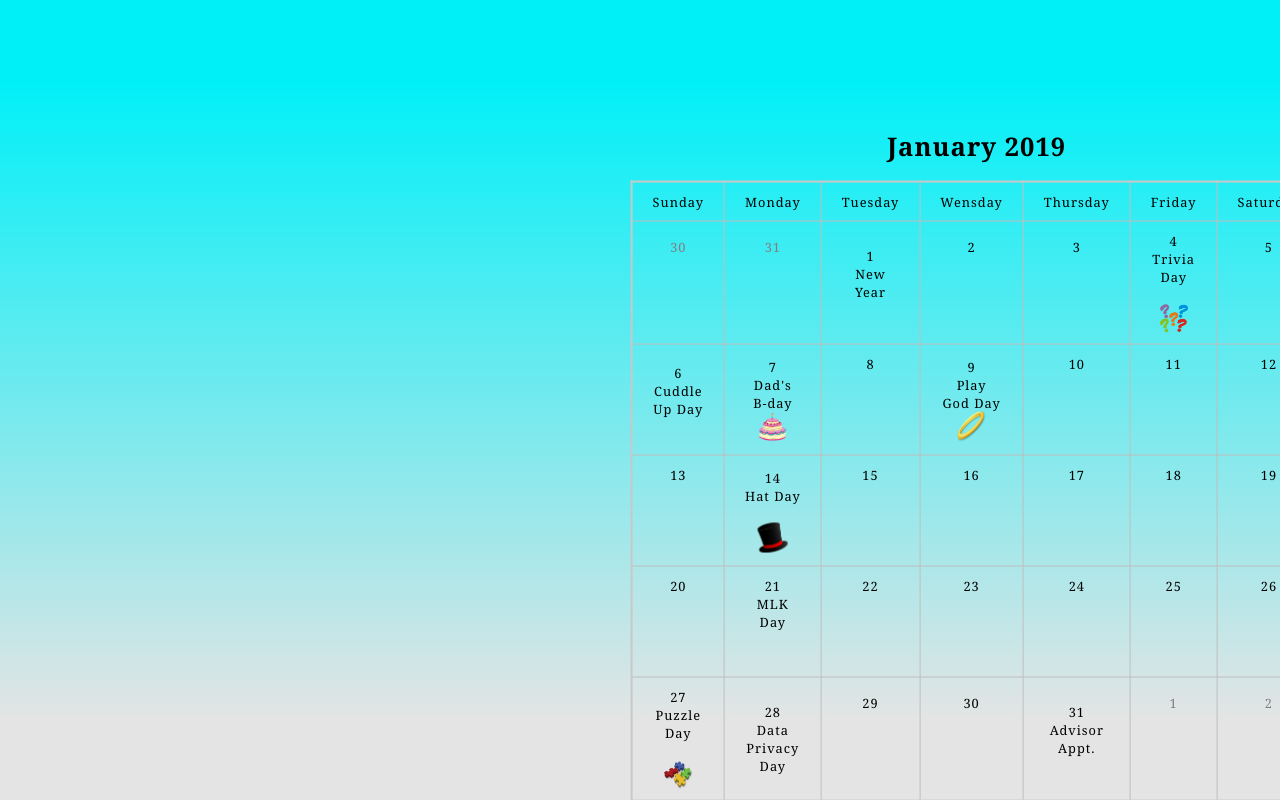
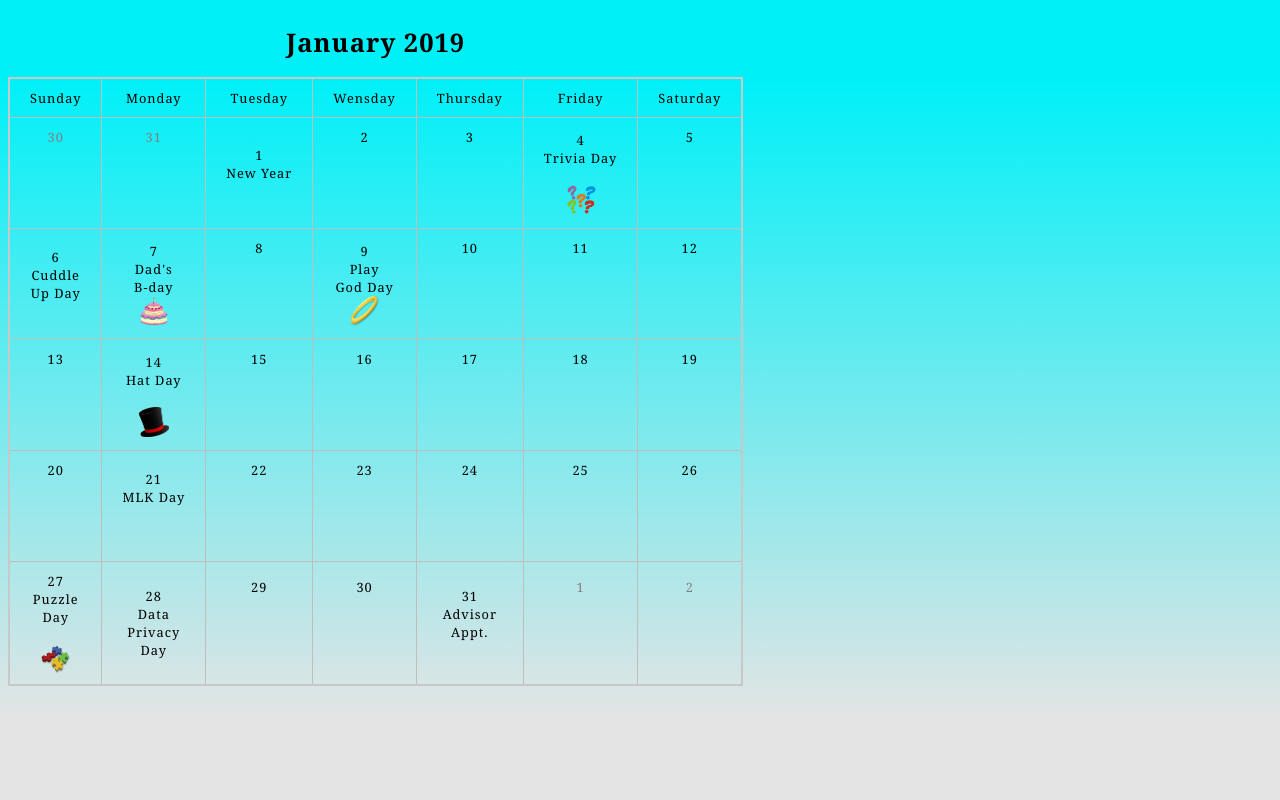
Before and after one commit to pizzanomnommer/Calendar, a plain HTML site: page index.html in a window 1280 px wide. Drawn offline with Linux system fonts and the light colour scheme.

Commit message:
Update CalStyle.css

```diff
--- a/CalStyle.css
+++ b/CalStyle.css
@@ -7,14 +7,26 @@ body {
 h1 {
     text-align: center;
 }
-
+/*
+.flex-container {
+    display: flex;
+    justify-content: center;
+    align-items: center;
+    align-content: center;
+    margin-left: auto;
+    margin-right: auto;
+    width: 1400px;
+}
+*/
 table {
-    position: absolute;
-    transform: translate(90%, 15%);
+    /*position: absolute;
+    transform: translate(90%, 15%);*/
     border-collapse: collapse;
     border: 2px solid rgb(200,200,200);
     letter-spacing: 1px;
     font-size: 0.8rem;
+    margin-left: auto;
+    margin-right: auto;
 }
 
 td, th {
```
